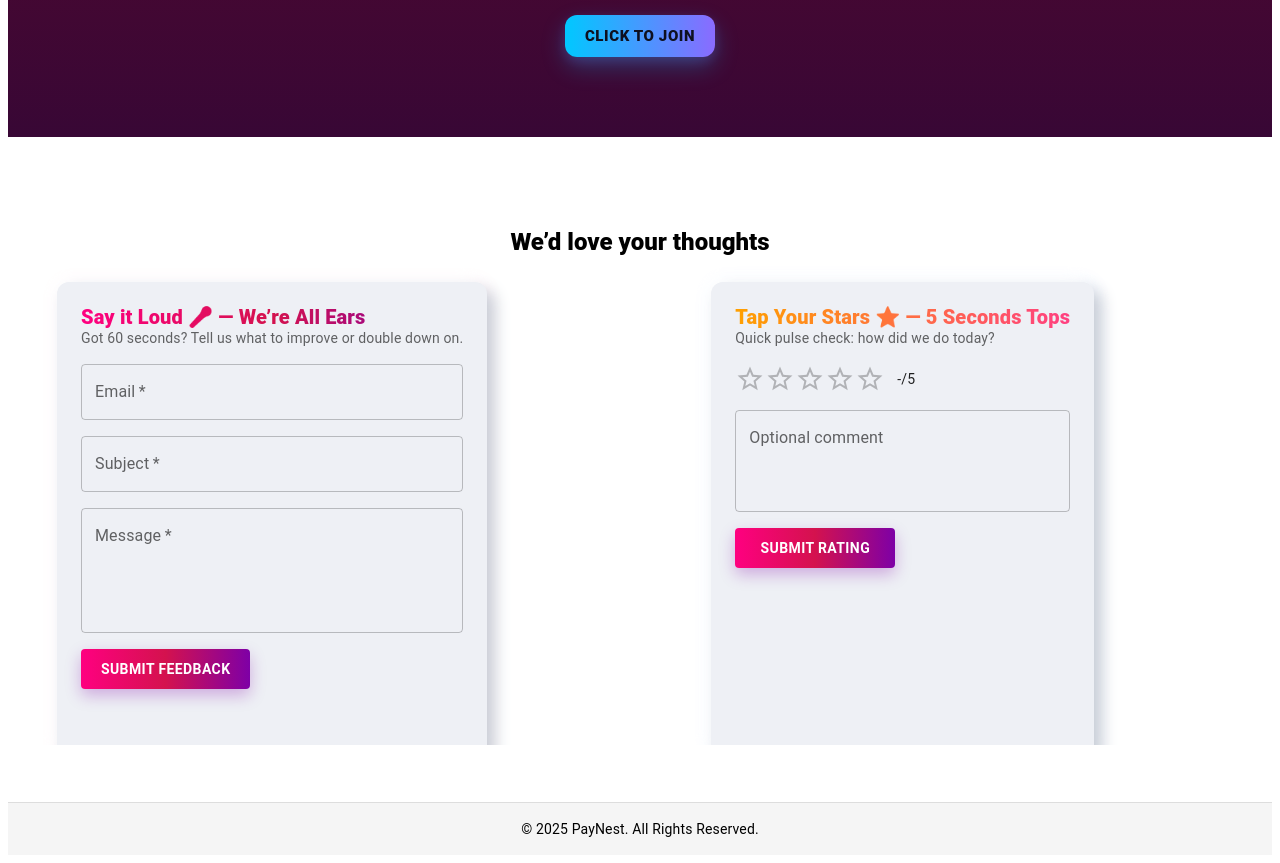
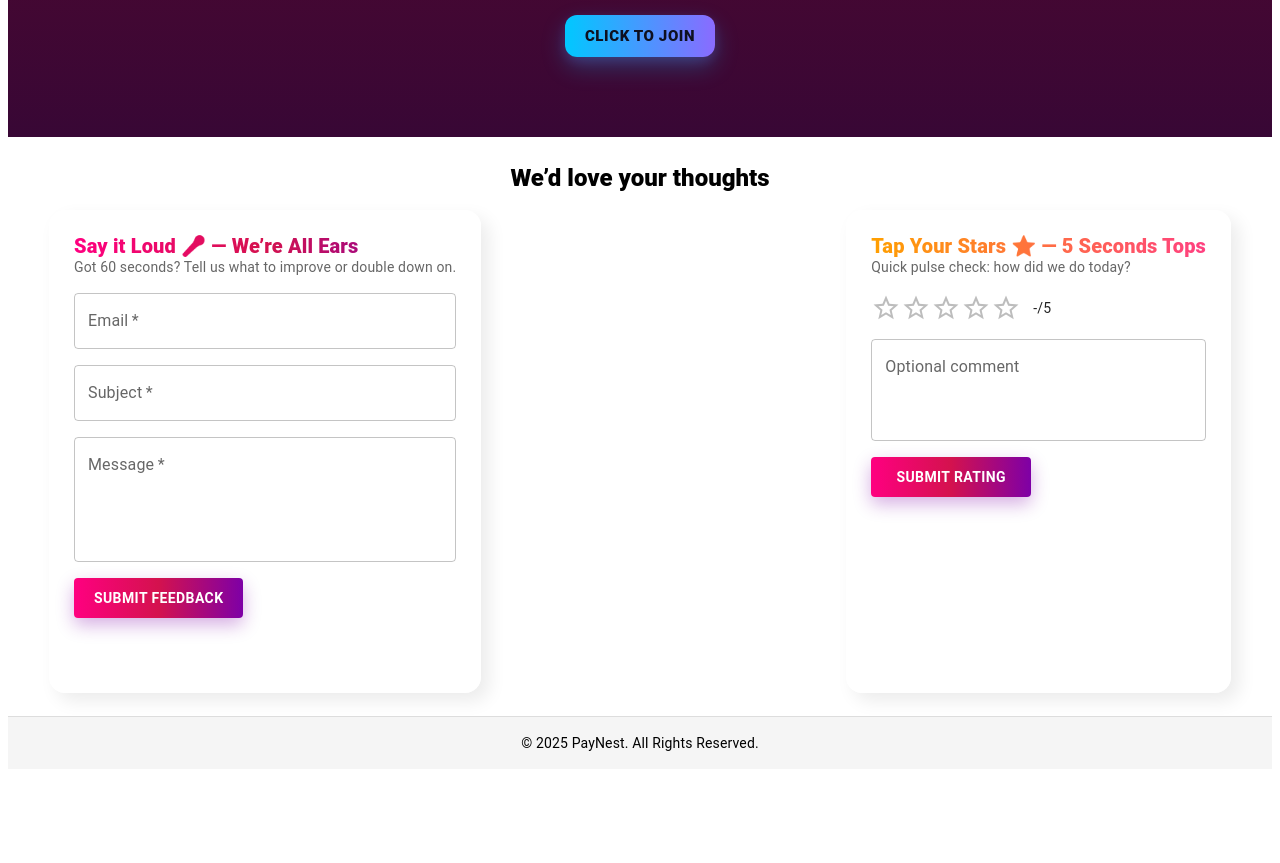
Before and after one commit to Clive-MM/NyumbaSmart, a React (Create React App) app in the folder frontend/: page / in a window 1280 px wide. Shown: the part 2540-3403 px from the top of the page. After the commit the page ends 3317 px from the top, so only its background shows below. Built offline with nearby package versions, Linux system fonts and the light colour scheme; no server answers.

Commit message:
Feedback component sized well

```diff
--- a/frontend/src/components/LandingPage/FeedbackSection.jsx
+++ b/frontend/src/components/LandingPage/FeedbackSection.jsx
@@ -1,8 +1,8 @@
 // src/components/FeedbackRatingSection.jsx
 import React, { useState } from "react";
 import {
-    Box, Paper, Typography, TextField, Button, Alert,
-    Stack, Grid, CircularProgress
+    Box, Paper, Typography, TextField, Button,
+    Stack, Grid, CircularProgress, Snackbar, Alert
 } from "@mui/material";
 import MuiRating from "@mui/material/Rating";
 import axios from "axios";
@@ -18,50 +18,55 @@ const BRAND = {
 };
 const brandGradient = `linear-gradient(90deg, ${BRAND.pink}, ${BRAND.magenta}, ${BRAND.purple})`;
 
+const cardSx = {
+    p: { xs: 2.5, md: 3 },
+    borderRadius: 4,
+    height: "100%",
+    display: "flex",
+    flexDirection: "column",
+    gap: 2,
+    background: "rgba(255,255,255,0.55)",
+    border: "1px solid rgba(255,255,255,0.35)",
+    backdropFilter: "blur(10px)",
+    boxShadow:
+        "8px 8px 18px rgba(0,0,0,0.08), -6px -6px 16px rgba(255,255,255,0.6), inset 0 1px 0 rgba(255,255,255,0.25)",
+};
+
 /* ---------- Feedback Form ---------- */
-function FeedbackForm({ onSuccess, setLoading }) {
+function FeedbackForm() {
     const [form, setForm] = useState({ Email: "", Subject: "", Message: "" });
-    const [local, setLocal] = useState({ type: "info", msg: "", show: false });
+    const [loading, setLoading] = useState(false);
+    const [toast, setToast] = useState({ open: false, type: "success", msg: "" });
 
-    const handleChange = (e) => setForm({ ...form, [e.target.name]: e.target.value });
+    const handleChange = (e) =>
+        setForm((f) => ({ ...f, [e.target.name]: e.target.value }));
 
     const submit = async (e) => {
         e.preventDefault();
+        if (loading) return;
         setLoading(true);
-        setLocal({ ...local, show: false });
         try {
             await axios.post(`${API_URL}/feedback`, form);
-            setLocal({ type: "success", msg: "Thanks! Your feedback was submitted.", show: true });
-            onSuccess?.();
+            setToast({ open: true, type: "success", msg: "Thanks! Your feedback was submitted." });
             setForm({ Email: "", Subject: "", Message: "" });
         } catch (err) {
             const msg = err?.response?.data?.error || "Failed to submit feedback.";
-            setLocal({ type: "error", msg, show: true });
+            setToast({ open: true, type: "error", msg });
         } finally {
             setLoading(false);
         }
     };
 
     return (
-        <Paper
-            elevation={0}
-            sx={{
-                p: 3,
-                borderRadius: 3,
-                height: "100%",
-                display: "flex",
-                flexDirection: "column",
-                gap: 2,
-                background: "#eef0f5",
-                boxShadow: "8px 8px 16px #c8cdd6, -8px -8px 16px #ffffff, 0 0 18px rgba(255,0,128,0.08)",
-                transition: "transform .2s, box-shadow .2s",
-                "&:hover": {
-                    transform: "translateY(-2px)",
-                    boxShadow: "12px 12px 24px #c1c6d0, -12px -12px 24px #ffffff, 0 0 26px rgba(255,0,128,0.12)",
-                },
-            }}
-        >
-            {/* Inline alert ABOVE the form */}
+        <Paper elevation={0} sx={{ ...cardSx, width: "100%" }}>
+            <Snackbar
+                open={toast.open}
+                autoHideDuration={2200}
+                onClose={() => setToast((t) => ({ ...t, open: false }))}
+                anchorOrigin={{ vertical: "top", horizontal: "center" }}
+            >
+                <Alert severity={toast.type} variant="filled">{toast.msg}</Alert>
+            </Snackbar>
 
             <Box>
                 <Typography
@@ -114,11 +119,10 @@ function FeedbackForm({ onSuccess, setLoading }) {
                     sx={{ "& .MuiOutlinedInput-root.Mui-focused .MuiOutlinedInput-notchedOutline": { borderColor: BRAND.magenta } }}
                 />
 
-                {/* Shorter, glowing button with loading state */}
                 <Button
                     type="submit"
                     variant="contained"
-                    disabled={!!setLoading.loading}
+                    disabled={loading}
                     sx={{
                         alignSelf: "flex-start",
                         minWidth: 160,
@@ -127,7 +131,7 @@ function FeedbackForm({ onSuccess, setLoading }) {
                         fontWeight: 700,
                         background: brandGradient,
                         boxShadow: "0 6px 14px rgba(212,18,78,0.25)",
-                        animation: "glow 2.2s ease-in-out infinite",
+                        animation: loading ? "none" : "glow 2.2s ease-in-out infinite",
                         "&:hover": { background: brandGradient, filter: "brightness(1.05)" },
                         "@keyframes glow": {
                             "0%": { boxShadow: "0 6px 14px rgba(212,18,78,0.25)" },
@@ -136,66 +140,52 @@ function FeedbackForm({ onSuccess, setLoading }) {
                         },
                     }}
                 >
-                    {setLoading.loading ? <CircularProgress size={18} sx={{ color: "#fff" }} /> : "SUBMIT FEEDBACK"}
+                    {loading ? <CircularProgress size={18} sx={{ color: "#fff" }} /> : "SUBMIT FEEDBACK"}
                 </Button>
-                {local.show && (
-                    <Alert severity={local.type} onClose={() => setLocal({ ...local, show: false })}>
-                        {local.msg}
-                    </Alert>
-                )}
             </Box>
         </Paper>
     );
 }
 
 /* ---------- Rating Form ---------- */
-function RatingForm({ onSuccess, setLoading, onRated }) {
+function RatingForm() {
     const [stars, setStars] = useState(0);
     const [comment, setComment] = useState("");
-    const [local, setLocal] = useState({ type: "info", msg: "", show: false });
+    const [loading, setLoading] = useState(false);
+    const [toast, setToast] = useState({ open: false, type: "success", msg: "" });
 
     const submit = async (e) => {
         e.preventDefault();
+        if (loading) return;
         if (!stars) {
-            setLocal({ type: "warning", msg: "Please select a star rating.", show: true });
+            setToast({ open: true, type: "warning", msg: "Please select a star rating." });
             return;
         }
         setLoading(true);
-        setLocal({ ...local, show: false });
         try {
             await axios.post(`${API_URL}/ratings`, { RatingValue: stars, Comment: comment || null });
-            setLocal({ type: "success", msg: "Thanks for rating!", show: true });
+            setToast({ open: true, type: "success", msg: "Thanks for rating!" });
             setStars(0);
             setComment("");
-            onRated?.();
-            onSuccess?.();
         } catch (err) {
             const msg = err?.response?.data?.error || "Failed to submit rating.";
-            setLocal({ type: "error", msg, show: true });
+            setToast({ open: true, type: "error", msg });
         } finally {
             setLoading(false);
         }
     };
 
     return (
-        <Paper
-            elevation={0}
-            sx={{
-                p: 3,
-                borderRadius: 3,
-                height: "100%",
-                display: "flex",
-                flexDirection: "column",
-                gap: 2,
-                background: "#eef0f5",
-                boxShadow: "8px 8px 16px #c8cdd6, -8px -8px 16px #ffffff, 0 0 18px rgba(41,121,255,0.10)",
-                transition: "transform .2s, box-shadow .2s",
-                "&:hover": {
-                    transform: "translateY(-2px)",
-                    boxShadow: "12px 12px 24px #c1c6d0, -12px -12px 24px #ffffff, 0 0 26px rgba(41,121,255,0.16)",
-                },
-            }}
-        >
+        <Paper elevation={0} sx={{ ...cardSx, width: "100%" }}>
+            <Snackbar
+                open={toast.open}
+                autoHideDuration={2200}
+                onClose={() => setToast((t) => ({ ...t, open: false }))}
+                anchorOrigin={{ vertical: "top", horizontal: "center" }}
+            >
+                <Alert severity={toast.type} variant="filled">{toast.msg}</Alert>
+            </Snackbar>
+
             <Box>
                 <Typography
                     variant="h6"
@@ -238,10 +228,10 @@ function RatingForm({ onSuccess, setLoading, onRated }) {
                     sx={{ "& .MuiOutlinedInput-root.Mui-focused .MuiOutlinedInput-notchedOutline": { borderColor: BRAND.blue } }}
                 />
 
-                {/* Shorter, glowing button with loading state */}
                 <Button
                     type="submit"
                     variant="contained"
+                    disabled={loading}
                     sx={{
                         alignSelf: "flex-start",
                         minWidth: 160,
@@ -250,7 +240,7 @@ function RatingForm({ onSuccess, setLoading, onRated }) {
                         fontWeight: 700,
                         background: brandGradient,
                         boxShadow: "0 6px 14px rgba(126,0,166,0.25)",
-                        animation: "glow 2.2s ease-in-out infinite",
+                        animation: loading ? "none" : "glow 2.2s ease-in-out infinite",
                         "&:hover": { background: brandGradient, filter: "brightness(1.05)" },
                         "@keyframes glow": {
                             "0%": { boxShadow: "0 6px 14px rgba(126,0,166,0.25)" },
@@ -259,59 +249,47 @@ function RatingForm({ onSuccess, setLoading, onRated }) {
                         },
                     }}
                 >
-                    {setLoading.loading ? <CircularProgress size={18} sx={{ color: "#fff" }} /> : "SUBMIT RATING"}
+                    {loading ? <CircularProgress size={18} sx={{ color: "#fff" }} /> : "SUBMIT RATING"}
                 </Button>
-
-                {/* Inline alert BELOW the button */}
-                {local.show && (
-                    <Alert severity={local.type} onClose={() => setLocal({ ...local, show: false })}>
-                        {local.msg}
-                    </Alert>
-                )}
             </Box>
         </Paper>
     );
 }
 
-/* ---------- Parent (summary removed) ---------- */
+/* ---------- Parent (even horizontal occupation) ---------- */
 export default function FeedbackRatingSection() {
-    const [loading, setLoading] = useState(false);
-
     return (
-        <Box sx={{ position: "relative", my: 7, px: 2 }}>
-            {/* Glass wrapper */}
+        <Box sx={{ position: "relative", mt: 0, mb: { xs: 3, md: 6 }, px: { xs: 1.5, md: 2 } }}>
             <Box
                 sx={{
                     maxWidth: 1300,
                     mx: "auto",
-                    p: { xs: 2.5, md: 4 },
-                    borderRadius: 4,
-                    background: "rgba(255,255,255,0.45)",
-                    border: "1px solid rgba(255,255,255,0.35)",
+                    p: { xs: 2, md: 3 },
+                    borderRadius: 5,
+                    background: "rgba(255,255,255,0.35)",
+                    border: "1px solid rgba(255,255,255,0.3)",
                     backdropFilter: "blur(8px)",
                     position: "relative",
-                    overflow: "hidden",
-                    opacity: loading ? 0.85 : 1,
-                    transition: "opacity .2s",
+                    zIndex: 0,
                 }}
             >
-                {/* Header (kept title only; removed average stars & chip) */}
-                <Stack spacing={1} alignItems="center" sx={{ mb: 3 }}>
+                <Stack spacing={0.5} alignItems="center" sx={{ mb: 2 }}>
                     <Typography variant="h5" fontWeight={900}>We’d love your thoughts</Typography>
                 </Stack>
 
-                {/* Two cards */}
                 <Grid
                     container
-                    spacing={{ xs: 28, md: 28 }}
+                    columns={12}
+                    columnSpacing={{ xs: 2, md: 4 }}   // only horizontal gap
+                    rowSpacing={{ xs: 3, md: 4 }}      // vertical gap
                     alignItems="stretch"
-                    columns={12}
+                    justifyContent="space-between"
                 >
-                    <Grid item xs={12} md={6}>
-                        <FeedbackForm setLoading={(v) => setLoading(v)} />
+                    <Grid item xs={12} md={6} sx={{ display: "flex" }}>
+                        <FeedbackForm />
                     </Grid>
-                    <Grid item xs={12} md={6}>
-                        <RatingForm setLoading={(v) => setLoading(v)} />
+                    <Grid item xs={12} md={6} sx={{ display: "flex" }}>
+                        <RatingForm />
                     </Grid>
                 </Grid>
             </Box>
```
